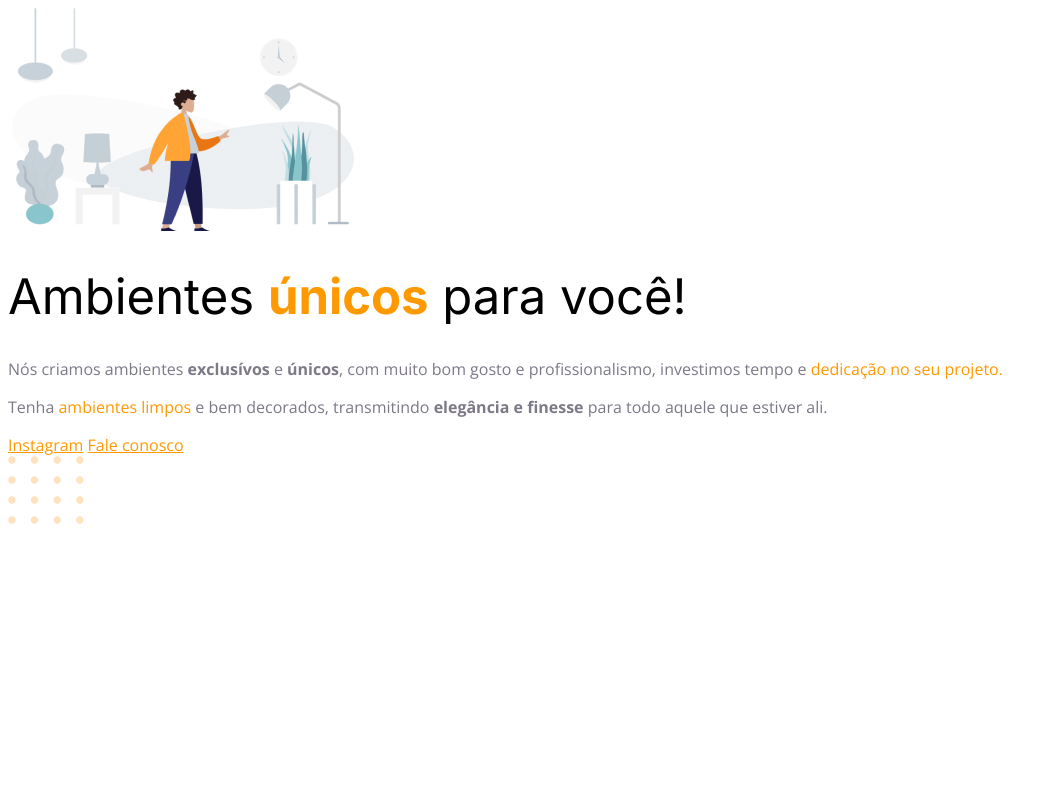
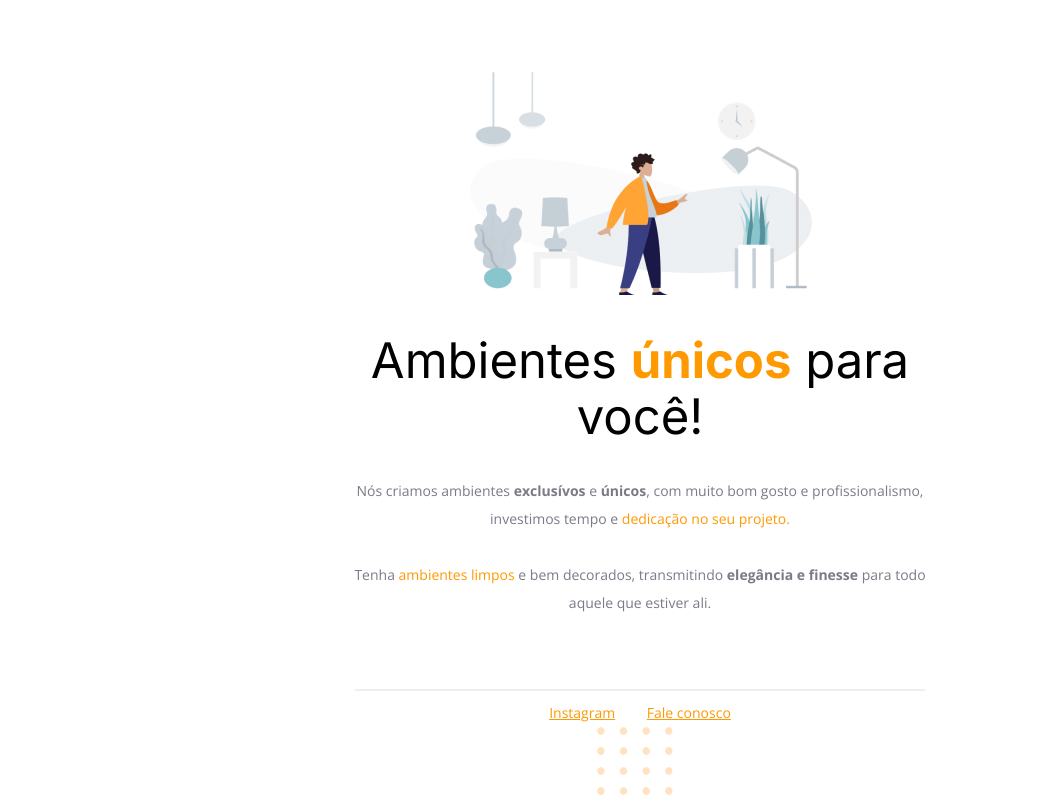
Before and after one commit to JoaoPontess/AdPage, a plain HTML site: page index.html in a window 1280 px wide. Shown: the whole page, without its empty margins (0-1056 px from the left). Drawn offline with nearby package versions, Linux system fonts and the light colour scheme.

Commit message:
Footer edit

```diff
--- a/index.html
+++ b/index.html
@@ -23,13 +23,20 @@
 
 <h1>Ambientes <span>únicos</span> para você!</h1>
 
-<p>Nós criamos ambientes <strong>exclusívos</strong> e <strong>únicos</strong>, com muito bom gosto e profissionalismo, investimos tempo e <span>dedicação no seu projeto.</span> </p>
+<p>Nós criamos ambientes <strong>exclusívos</strong> e <strong>únicos</strong>, com muito bom gosto e profissionalismo, investimos tempo e <span>dedicação no seu projeto.</span>
 
-<p>Tenha <span>ambientes limpos</span> e bem decorados, transmitindo <strong>elegância  e finesse</strong> para todo aquele que estiver ali.</p>
+    <br/>
+    <br>
+
+Tenha <span>ambientes limpos</span> e bem decorados, transmitindo <strong>elegância  e finesse</strong> para todo aquele que estiver ali.</p>
 </div>
 
 <div id="footer">
+
+    <div id="line"></div>
+
     <a href="https://instagram.com/devjhz">Instagram</a>
+
 <a href="mailto:contatodevjoao@outlook.com">Fale conosco</a>
 </div>
 
--- a/style.css
+++ b/style.css
@@ -1,32 +1,52 @@
+body {
+    font-family: 'Open Sans', sans-serif;
+
+    text-align: center;
+    margin: 0;
+}
+
+#hero {
+   width: 592px;
+   margin: 0 auto 72px;
+}
+
+#hero img {
+    margin-top: 72px;
+}
+
 h1 {
-font-family: 'Inter', sans-serif;
-font-size: 49px;
-line-height: 56px;
-font-weight: normal;
+    font-family: 'Inter', sans-serif;
+    font-size: 49px;
+    line-height: 56px;
+    font-weight: normal;
+
+    margin-bottom: 32px;
 }
 
 h1 span {
     font-weight: bold;
 }
 
-body {
-    font-family: 'Open Sans', sans-serif;
-}
-
-/* Quando repete dados pode se colocar junto
-a {
-    font-family: 'Open Sans', sans-serif;
-}
-
-p {
-    font-family: 'Open Sans', sans-serif;
-}
-*/
-
 span, a {
     color: #ff9900;
 }
 
-p {
+p, #footer {
    color: #7d7987;
+   font-size: 14px;
+   line-height: 28px;
 }
+
+/* Pegue um A anterior a A */
+#footer a + a {
+    margin-left: 28px;
+}
+
+#line {
+    width: 568px;
+    height: 0px;
+
+    margin: 0 auto 8px;
+
+    border: 1px solid #eceff2;
+}
```
